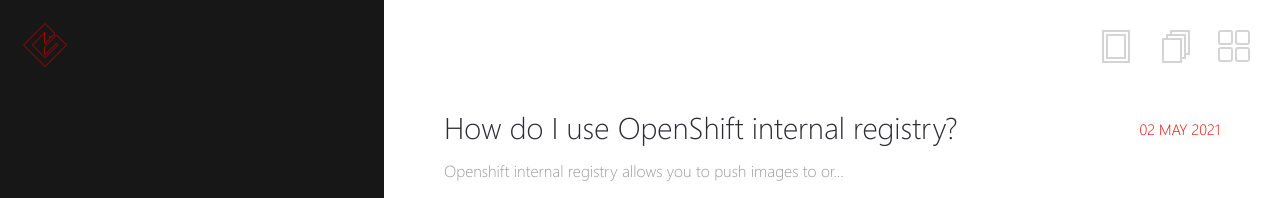
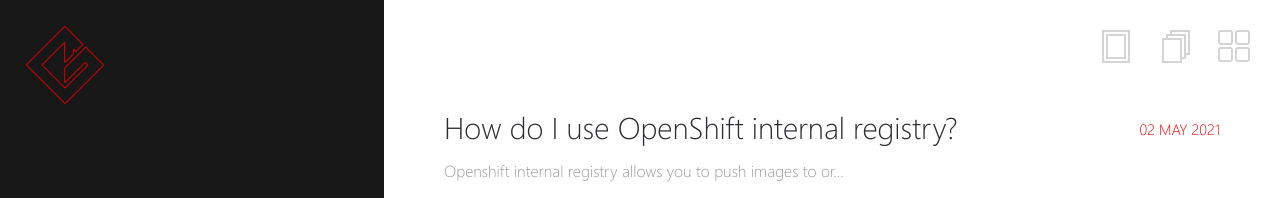
Before and after one commit to kevydotvinu/gnulinuxmate.com, a Jekyll site: the page built from _pages/posts.md, in a window 1280 px wide. Shown: the top 198 px of the page. Built offline with Jekyll 4.4.1, drawn with Linux system fonts in a browser that asks for light colours.

Commit message:
Changed logo of _site.scss to 90%

```diff
--- a/assets/_sass/_site.scss
+++ b/assets/_sass/_site.scss
@@ -497,7 +497,7 @@
     left: 20px;
     position: absolute;
     img {
-      width: 50px;
+      width: 90px;
       height: auto;
     }
     &:after {
```
